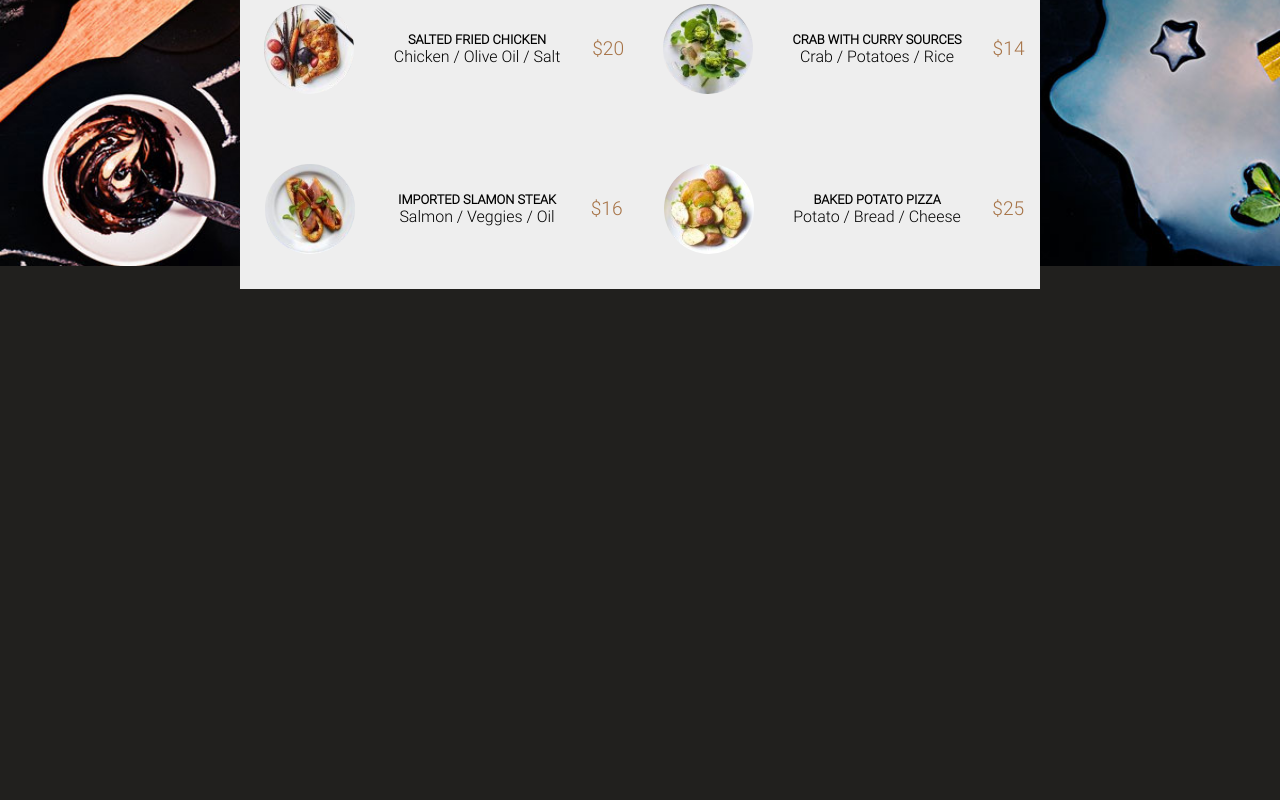
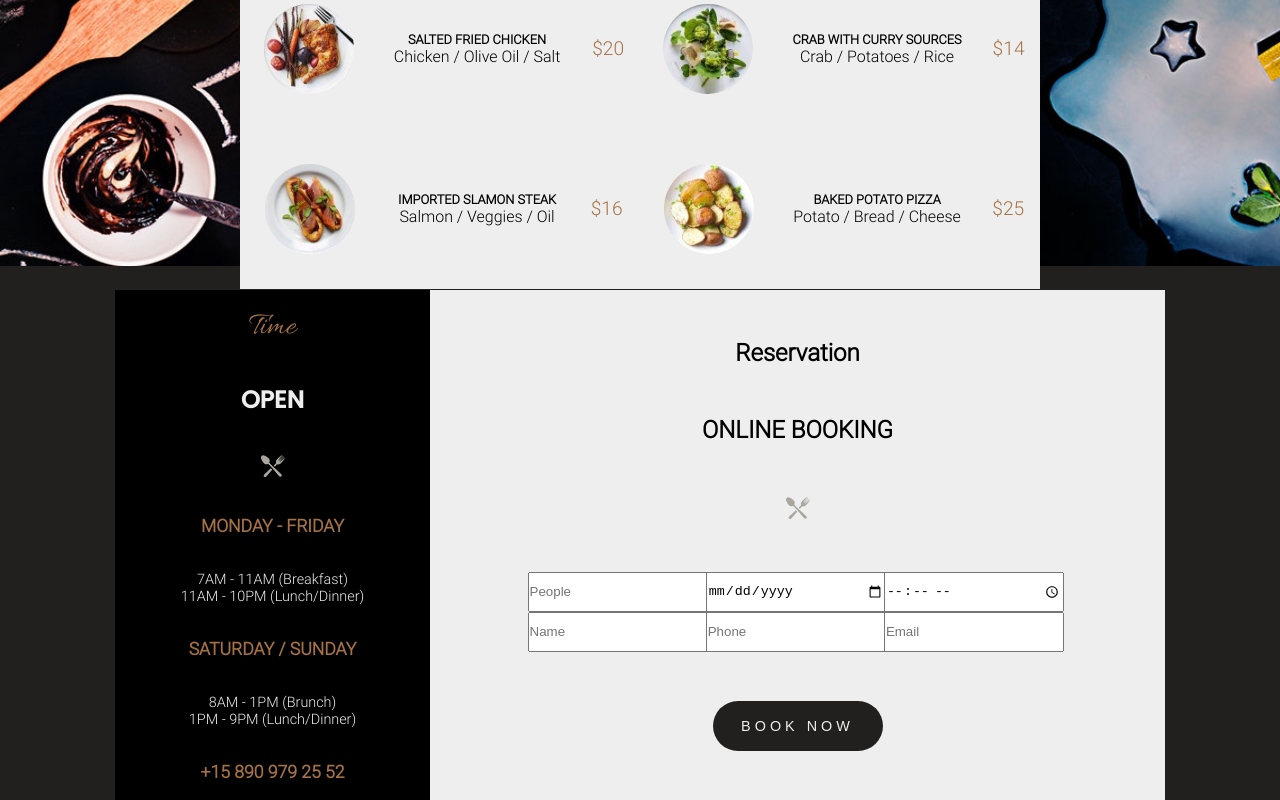
Before and after one commit to KayzerCs/TP2-SASS-Resto-Exo, a plain HTML site: page index.html in a window 1280 px wide. Shown: the part 1792-2592 px from the top of the page. Before the commit the page ends 2119 px from the top, so only its background shows below. Drawn offline with Linux system fonts and the light colour scheme.

Commit message:
Finission de la section3

```diff
--- a/assets/styles/layouts/_section3.scss
+++ b/assets/styles/layouts/_section3.scss
@@ -0,0 +1,72 @@
+.section3 {
+    @include childCenter;
+    height: 60vh;
+
+    .formulaire-container {
+        height: 510px;
+        width: 1050px;
+        display: grid;
+        grid-template-columns: 30% 70%;
+
+        .section1-formulaire {
+            background: black;
+            color: $white;
+            display: flex;
+            flex-direction: column;
+            align-items: center;
+            justify-content: space-around;
+
+            h1 {
+                @include h1;
+                font-size: 2rem;
+                font-weight: 200;
+                color: $color1;
+            }
+
+            h2 {
+                @include h2;
+                font-size: 1.5rem;
+            }
+
+            h3 {
+                color: $color1;
+                font-size: 1.1rem;
+            }
+
+            p {
+                font-size: 0.9rem;
+            }
+        }
+
+        .section2-formulaire {
+            display: flex;
+            flex-direction: column;
+            align-items: center;
+            justify-content: space-evenly;
+            background: $white;
+
+            .container-input {
+                display: grid;
+                grid-template-columns: 33% 33% 33%;
+            }
+
+            input {
+                height: 40px;
+                width: 180px;
+            }
+
+            button {
+                background: $black;
+                color: $white;
+                border-radius: 50px;
+                border: none;
+                height: 50px;
+                width: 170px;
+                letter-spacing: 4px;
+                font-size: 0.9rem;
+                font-family: Arial, Helvetica, sans-serif;
+                cursor: pointer;
+            }
+        }
+    }
+}
--- a/index.html
+++ b/index.html
@@ -175,6 +175,39 @@
 
     <section class="section3">
 
+        <div class="formulaire-container">
+            <div class="section1-formulaire">
+
+                <h1>Time</h1>
+                <h2>OPEN</h2>
+                <img src="/assets/img/ic-plate.png" alt="icon">
+                <h3>MONDAY - FRIDAY</h3>
+                <p>7AM - 11AM (Breakfast)<br>11AM - 10PM (Lunch/Dinner)</p>
+                <h3>SATURDAY / SUNDAY</h3>
+                <p>8AM - 1PM (Brunch)<br>1PM - 9PM (Lunch/Dinner)</p>
+                <h3>+15 890 979 25 52</h3>
+
+            </div>
+
+            <div class="section2-formulaire">
+                <h1>Reservation</h1>
+                <h2>ONLINE BOOKING</h2>
+                <img src="/assets/img/ic-plate.png" alt="icon">
+                <div class="container-input">
+                    <input type="number" id="nombre_personnes" name="nombre_personnes" placeholder="People" min="1" max="10">
+                    <input type="date" id="date" name="date">
+                    <input type="time" id="heure" name="heure">
+                    <input type="text" placeholder="Name">
+                    <input type="text" placeholder="Phone">
+                    <input type="text" placeholder="Email">
+
+                </div>
+                <button>BOOK NOW</button>
+
+            </div>
+
+        </div>
+
     </section>
 
 </body>
```
Also changed, not shown: assets/styles/index.css, 1 other file.
